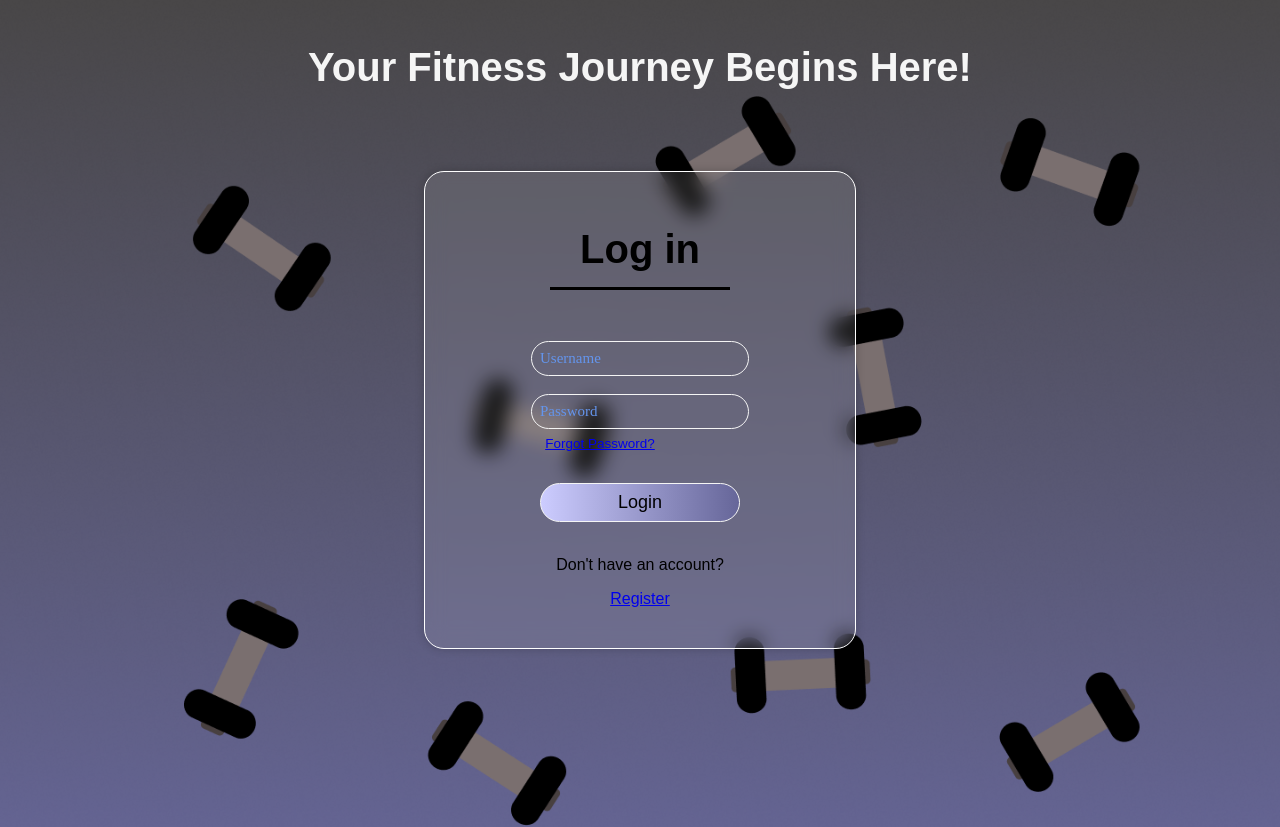
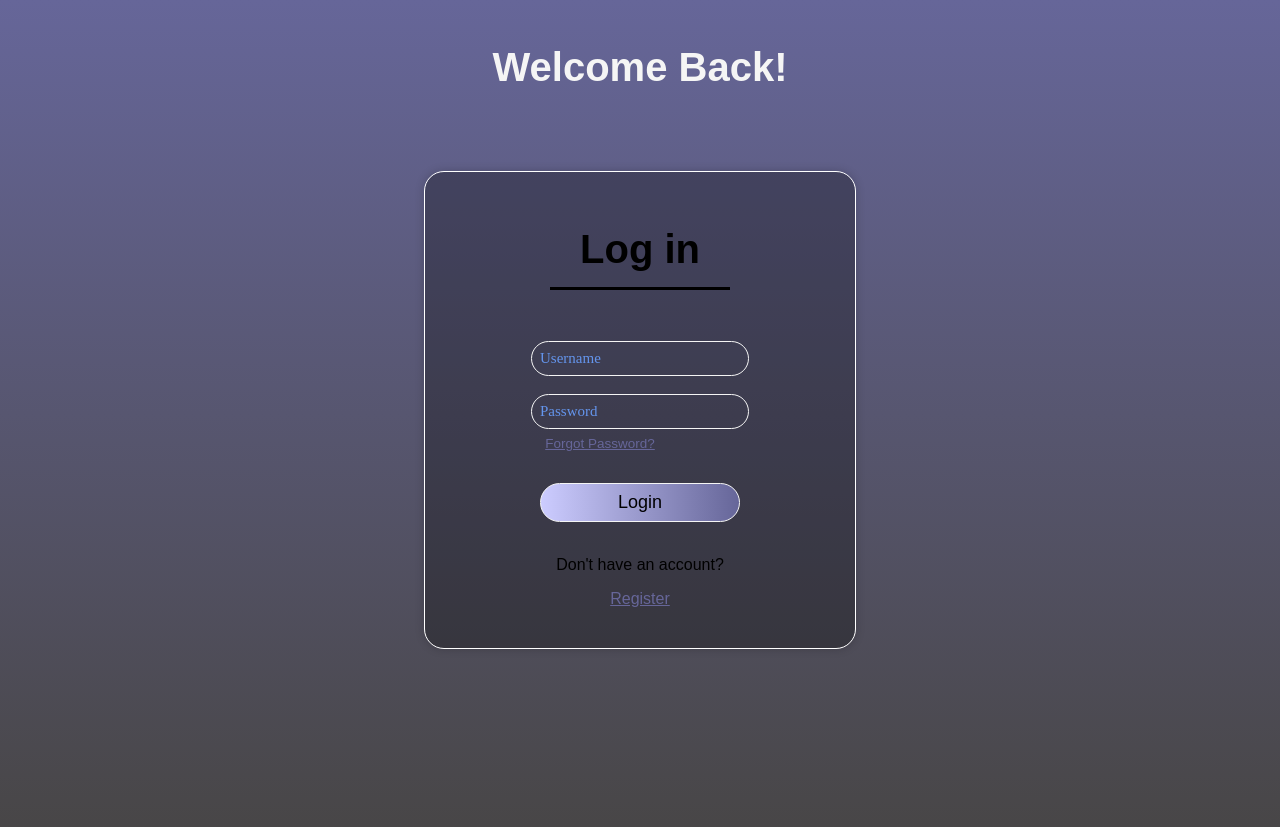
Before and after one commit to safendi/WorkoutTracker, a Flask app: page / in a window 1280 px wide. Run offline with Flask 3, Linux system fonts and the light colour scheme; some libraries are stand-ins or nearby versions; some web fonts are replaced.

Commit message:
more login page work 2

```diff
--- a/templates/index.html
+++ b/templates/index.html
@@ -14,11 +14,6 @@
             body{
                 background: linear-gradient(to top, #484647 0%, #666699 100%);                margin: 0px;
                 height: 100vh;
-                background-image: url("../static/img/Desktop - 1.png");
-                background-size: cover; /* This will make the background cover the entire screen */
-                background-repeat: no-repeat; /* Prevents the image from repeating */
-                background-attachment: fixed; /* Makes the background fixed in place */
-                background-position: center; /* Centers the background image */
             }
 
             #loginPanel{
@@ -29,8 +24,8 @@
                 width: 350px;
                 margin-left: auto;
                 margin-right: auto;
-                background: rgba(255, 255, 255, 0.1);
-                backdrop-filter: blur(10px);
+                background: rgba(0, 0, 0, 0.3);
+                backdrop-filter: blur(50%);
                 border-color: white;
                 font-family: "Arial Rounded MT Bold", sans-serif;
                 text-align: center;
@@ -48,6 +43,10 @@
                 width: 200px;
                 background: linear-gradient(to right, #ccccff 0%, #666699 100%);
                 font-size: 18px;
+            }
+            #loginButton:hover {
+                background: transparent; /* Change background to transparent on hover */
+                color: whitesmoke;
             }
 
             #loginText{
@@ -82,6 +81,12 @@
                 transform: translate(-30px, 7.5px);
                 block-size: 18px;
             }
+            .textbox:focus + box-icon {
+                block-size: 21px;
+            }
+            .textbox:focus::placeholder {
+                visibility: hidden;
+            }
             h2 {
                 margin-top: auto;
                 font-family: sans-serif;
@@ -93,13 +98,16 @@
                 width: 150px;
                 padding: 15px;
             }
+            a {
+                color: #666699;
+            }
 
         </style>
 
     </head>
 
     <body>
-    <h1 id="loginText">Your Fitness Journey Begins Here!</h1>
+    <h1 id="loginText">Welcome Back!</h1>
     <br> <br>
     <div id="loginPanel">
         <form action="/" method="post">
```
Also changed, not shown: static/img/Desktop - 1.png (deleted), static/img/dumbbells.png (added).
